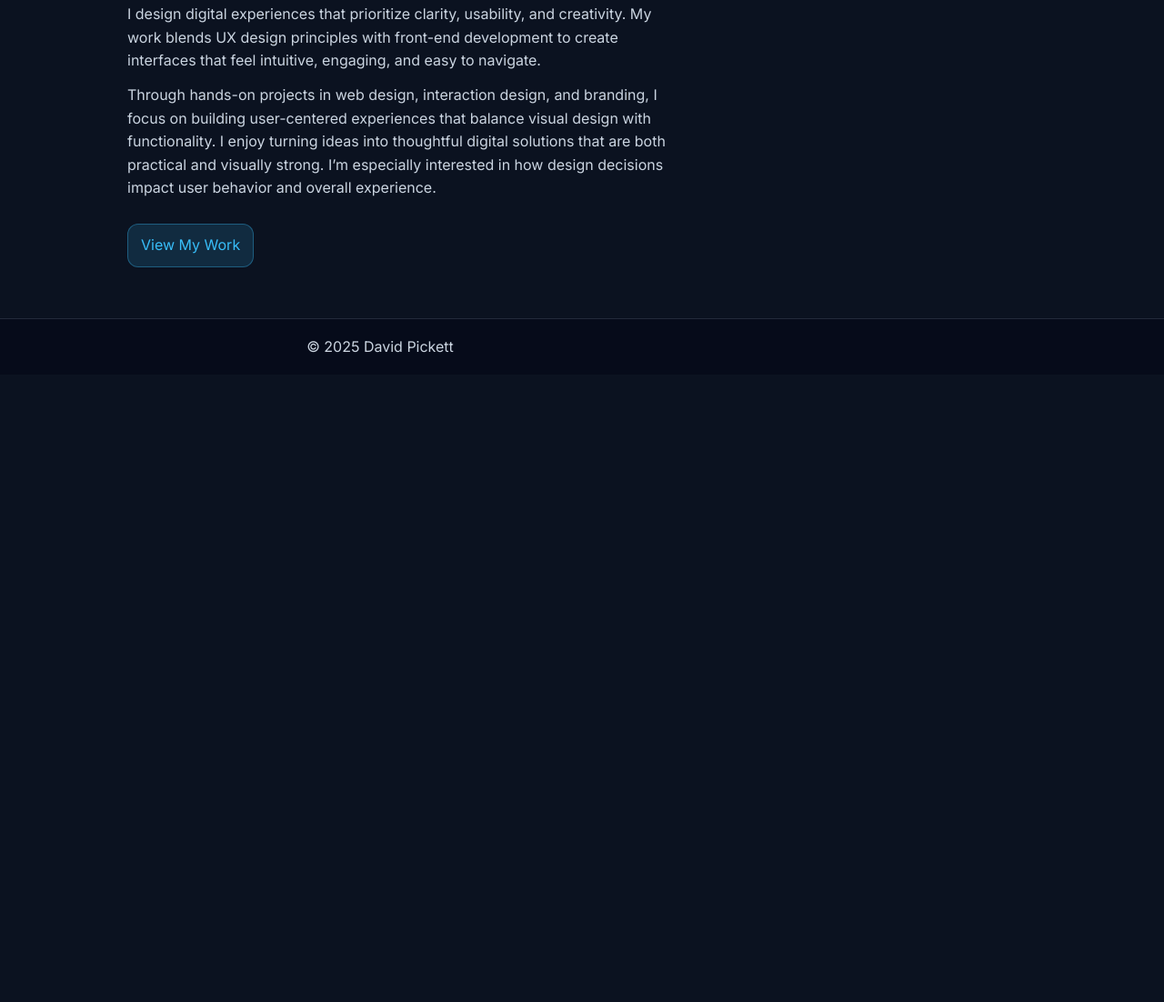
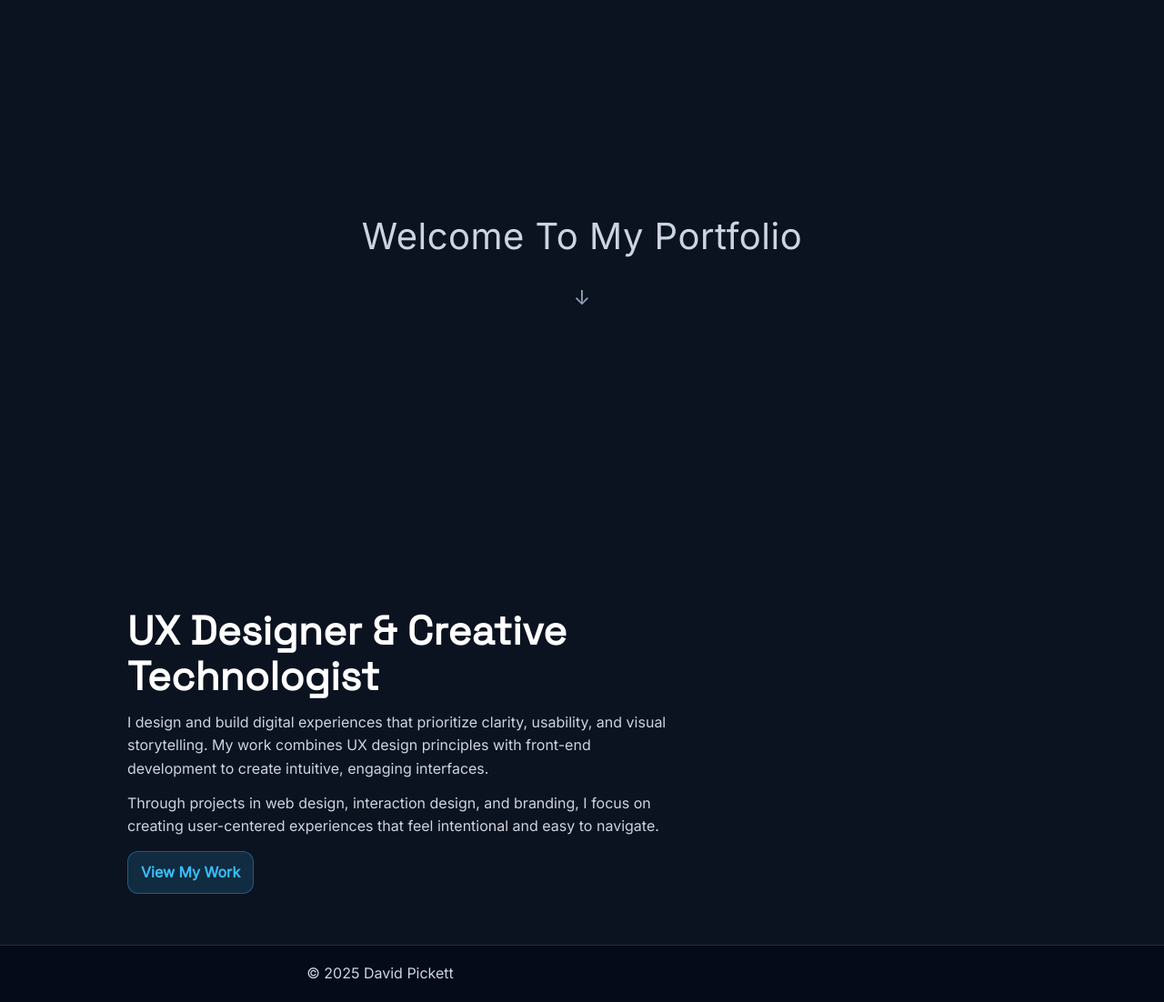
Before and after one commit to Dpickett7/Web-Portfolio, a plain HTML site: page index.html in a window 1280 px wide. Shown: the part 190-1292 px from the top of the page at 91% size. Before the commit the page ends 800 px from the top, so only its background shows below. Drawn offline with Linux system fonts and the light colour scheme.

Commit message:
changes home page

```diff
--- a/index.html
+++ b/index.html
@@ -20,19 +20,47 @@
 </header>
 
 <main>
+  <!-- Welcome Section -->
+<section class="welcome-section">
+  <p class="welcome-text" id="welcomeText">Welcome To My Portfolio</p>
+
+  <span class="scroll-cue">↓</span>
+</section>
+
+<!-- Identity Section -->
+<section class="hero-section">
   <h1>UX Designer & Creative Technologist</h1>
-  <p>I design digital experiences that prioritize clarity, usability, and creativity. My work blends UX design
-    principles with front-end development to create interfaces that feel intuitive, engaging, and easy to navigate.</p>
+  <p>
+    I design and build digital experiences that prioritize clarity, usability,
+    and visual storytelling. My work combines UX design principles with front-end
+    development to create intuitive, engaging interfaces.
+  </p>
+  <p>
+    Through projects in web design, interaction design, and branding, I focus on
+    creating user-centered experiences that feel intentional and easy to navigate.
+  </p>
 
-    <p>Through hands-on projects in web design, interaction design, and branding, I focus on building user-centered
-        experiences that balance visual design with functionality. I enjoy turning ideas into thoughtful digital
-        solutions that are both practical and visually strong. I’m especially interested in how design decisions
-        impact user behavior and overall experience. </p>
-  <p><a href="portfolio.html">View My Work</a></p>
+  <a href="portfolio.html" class="hero-cta">View My Work</a>
+</section>
+
 </main>
 
 <footer>
   <p>© 2025 David Pickett</p>
 </footer>
+<script>
+  const welcomeText = document.getElementById("welcomeText");
+
+  window.addEventListener("scroll", () => {
+    const scrollY = window.scrollY;
+    const fadePoint = 200; // how quickly it fades
+
+    let opacity = 1 - scrollY / fadePoint;
+    opacity = Math.max(opacity, 0.3); // never fully disappears
+
+    welcomeText.style.opacity = opacity;
+  });
+</script>
+
 </body>
 </html>
--- a/stylesheet.css
+++ b/stylesheet.css
@@ -173,6 +173,76 @@ footer p {
 .home-page main a:hover {
   text-decoration: none;
   background-color: rgba(56, 189, 248, 0.22);
+}
+/* =========================
+   Home – Two-Stage Hero
+   ========================= */
+
+.welcome-section {
+  min-height: 85vh;
+  display: flex;
+  flex-direction: column;
+  justify-content: center;
+  align-items: center;
+  text-align: center;
+}
+
+.welcome-text {
+  font-size: clamp(28px, 4vw, 40px);
+  font-weight: 500;
+  color: #e5e7eb;
+  letter-spacing: 0.5px;
+}
+
+/* Identity Section */
+.hero-section {
+  padding-top: 48px;
+  max-width: 700px;
+}
+
+.hero-section h1 {
+  font-size: clamp(32px, 4vw, 44px);
+  margin-bottom: 12px;
+}
+
+.hero-section p {
+  color: #cbd5e1;
+  margin-top: 12px;
+}
+
+/* CTA Button */
+.hero-cta {
+  display: inline-block;
+  margin-top: 18px;
+  padding: 10px 16px;
+  border-radius: 14px;
+  font-weight: 600;
+  background-color: rgba(56, 189, 248, 0.15);
+  border: 1px solid rgba(56, 189, 248, 0.35);
+}
+
+.hero-cta:hover {
+  background-color: rgba(56, 189, 248, 0.25);
+  text-decoration: none;
+}
+/* Scroll cue animation */
+.scroll-cue {
+  margin-top: 18px;
+  font-size: 22px;
+  color: #94a3b8;
+  animation: bounce 1.8s infinite;
+}
+
+@keyframes bounce {
+  0%, 20%, 50%, 80%, 100% {
+    transform: translateY(0);
+  }
+  40% {
+    transform: translateY(6px);
+  }
+  60% {
+    transform: translateY(3px);
+  }
 }
 
 /* =========================
```
